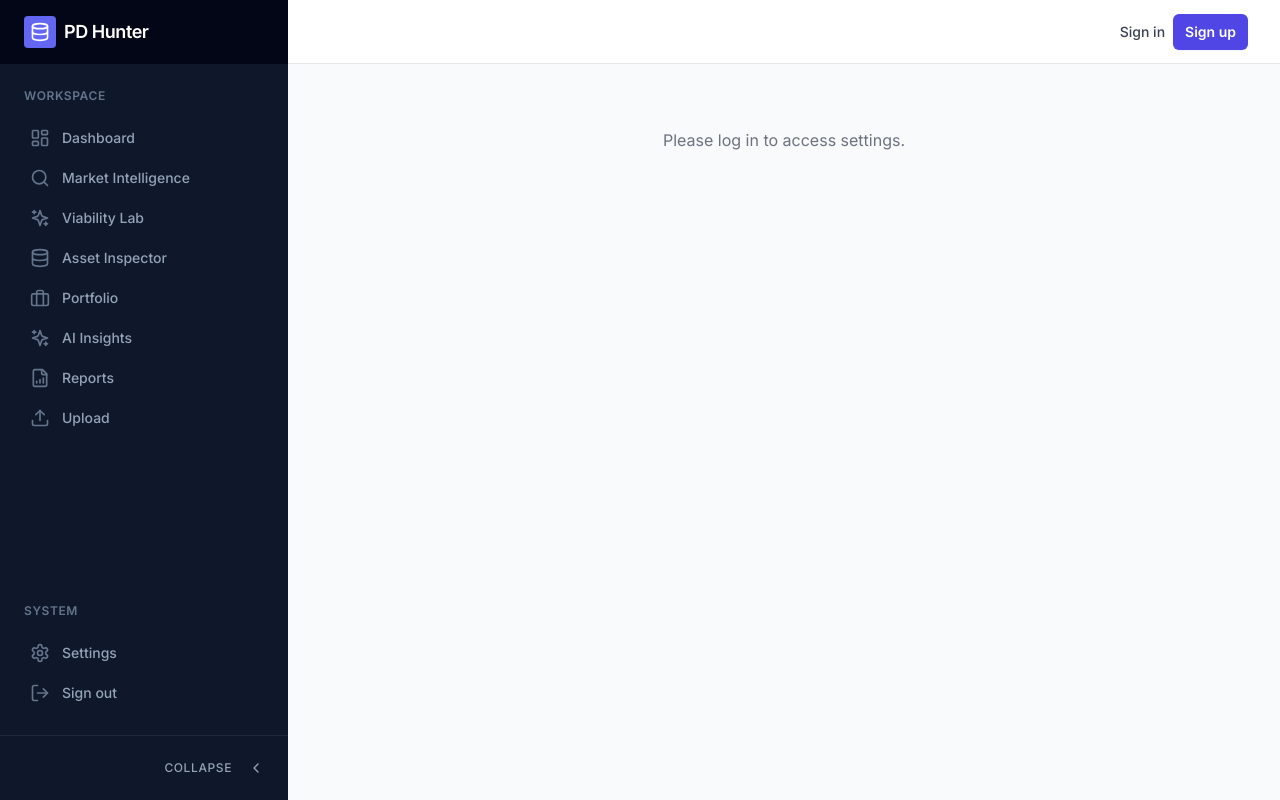
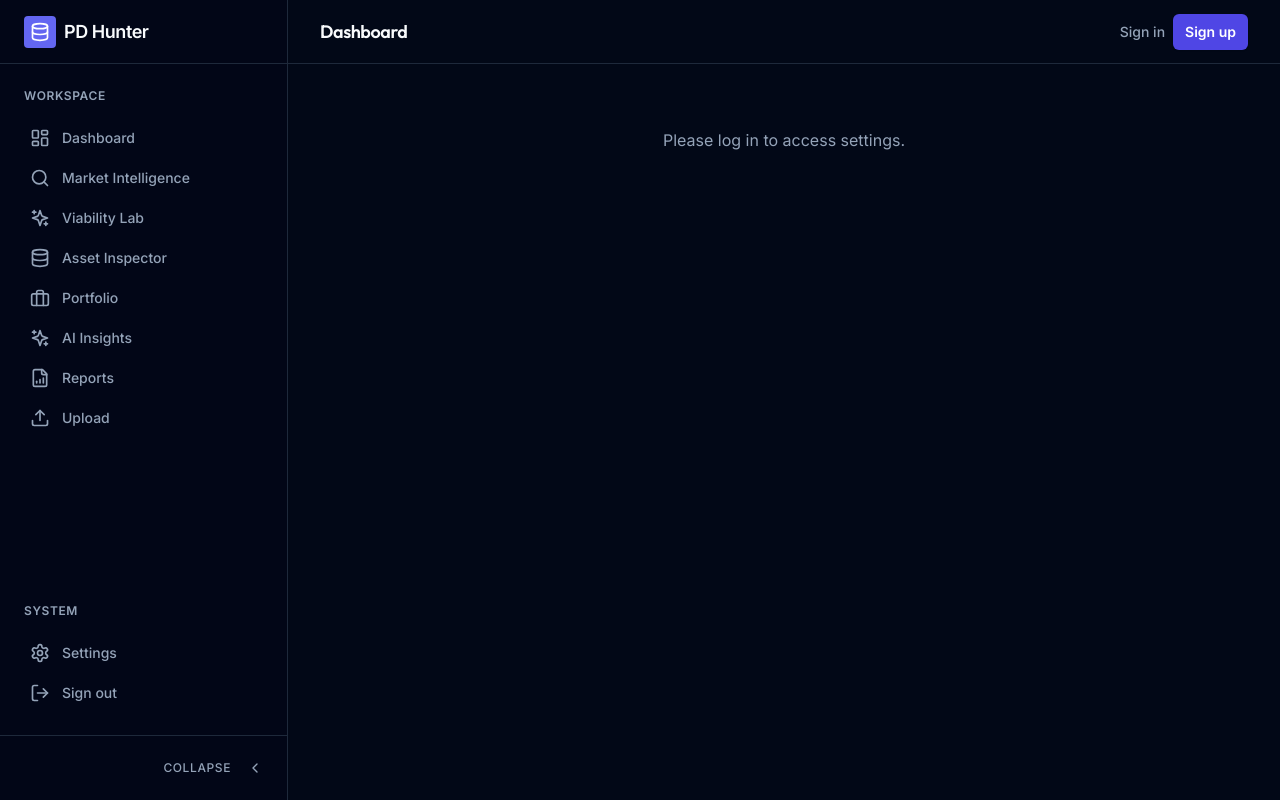
Before and after one commit to amiddlebrook/PublicDomainHunter, a Next.js app in the folder frontend/: page /settings in a window 1280 px wide. Built offline with nearby package versions, Linux system fonts and the light colour scheme; no server answers.

Commit message:
Fix UI: Enforce dark theme by removing hardcoded light colors

```diff
--- a/frontend/src/app/layout.client.tsx
+++ b/frontend/src/app/layout.client.tsx
@@ -56,7 +56,7 @@ export default function ClientLayout({ children }: ClientLayoutProps) {
   if (!mounted) {
     // Return a minimal loading state during SSR
     return (
-      <div className="min-h-screen bg-gray-50 flex items-center justify-center">
+      <div className="min-h-screen bg-background flex items-center justify-center">
         <div className="animate-spin rounded-full h-32 w-32 border-b-2 border-primary-600"></div>
       </div>
     )
@@ -84,17 +84,17 @@ function ClientLayoutContent({ children, sidebarOpen, setSidebarOpen, sidebarCol
   }
 
   return (
-    <div className="min-h-screen bg-gray-50 flex">
+    <div className="min-h-screen bg-background flex">
       {/* Sidebar Navigation */}
       <Sidebar open={sidebarOpen} setOpen={setSidebarOpen} collapsed={sidebarCollapsed} setCollapsed={setSidebarCollapsed} />
 
       {/* Main Content Area */}
       <div className="flex-1 flex flex-col min-w-0 overflow-hidden">
         {/* Top Header */}
-        <header className="flex h-16 items-center gap-x-4 border-b border-gray-200 bg-white px-4 shadow-sm sm:gap-x-6 sm:px-6 lg:px-8">
+        <header className="flex h-16 items-center gap-x-4 border-b border-border bg-card px-4 shadow-sm sm:gap-x-6 sm:px-6 lg:px-8">
           <button
             type="button"
-            className="-m-2.5 p-2.5 text-gray-700 lg:hidden"
+            className="-m-2.5 p-2.5 text-foreground lg:hidden"
             onClick={() => setSidebarOpen(true)}
           >
             <Menu className="h-6 w-6" />
@@ -102,7 +102,7 @@ function ClientLayoutContent({ children, sidebarOpen, setSidebarOpen, sidebarCol
 
           <div className="flex flex-1 gap-x-4 self-stretch lg:gap-x-6">
             <div className="flex flex-1 items-center">
-              <h1 className="text-lg font-semibold text-white">
+              <h1 className="text-lg font-semibold text-foreground">
                 {navigation.find((item) => item.href === pathname)?.name || 'Dashboard'}
               </h1>
             </div>
@@ -113,35 +113,35 @@ function ClientLayoutContent({ children, sidebarOpen, setSidebarOpen, sidebarCol
                   <div className="relative">
                     <button
                       type="button"
-                      className="flex items-center gap-2 rounded-full bg-white p-1 text-gray-400 hover:text-gray-500 focus:outline-none focus:ring-2 focus:ring-indigo-500 focus:ring-offset-2"
+                      className="flex items-center gap-2 rounded-full bg-card p-1 text-muted-foreground hover:text-foreground focus:outline-none focus:ring-2 focus:ring-indigo-500 focus:ring-offset-2"
                       onClick={() => setUserMenuOpen(!userMenuOpen)}
                     >
                       <div className="h-8 w-8 rounded-full bg-indigo-100 flex items-center justify-center text-indigo-600 font-medium">
                         {user.username.charAt(0).toUpperCase()}
                       </div>
                       <span className="hidden lg:flex lg:items-center">
-                        <span className="text-sm font-medium text-gray-700" aria-hidden="true">
+                        <span className="text-sm font-medium text-foreground" aria-hidden="true">
                           {user.username}
                         </span>
                       </span>
                     </button>
 
                     {userMenuOpen && (
-                      <div className="absolute right-0 z-10 mt-2 w-48 origin-top-right rounded-md bg-white py-1 shadow-lg ring-1 ring-black ring-opacity-5 focus:outline-none">
-                        <div className="border-b px-4 py-2 text-sm text-gray-700">
+                      <div className="absolute right-0 z-10 mt-2 w-48 origin-top-right rounded-md bg-card py-1 shadow-lg ring-1 ring-black ring-opacity-5 focus:outline-none border border-border">
+                        <div className="border-b border-border px-4 py-2 text-sm text-foreground">
                           <div className="font-medium">{user.full_name || user.username}</div>
-                          <div className="text-gray-500">{user.email}</div>
+                          <div className="text-muted-foreground">{user.email}</div>
                         </div>
                         <Link
                           href="/profile"
-                          className="block px-4 py-2 text-sm text-gray-700 hover:bg-gray-100"
+                          className="block px-4 py-2 text-sm text-foreground hover:bg-muted"
                           onClick={() => setUserMenuOpen(false)}
                         >
                           Profile Settings
                         </Link>
                         <button
                           onClick={handleLogout}
-                          className="block w-full text-left px-4 py-2 text-sm text-gray-700 hover:bg-gray-100"
+                          className="block w-full text-left px-4 py-2 text-sm text-foreground hover:bg-muted"
                         >
                           <LogOut className="mr-2 inline h-4 w-4" />
                           Sign out
@@ -151,7 +151,7 @@ function ClientLayoutContent({ children, sidebarOpen, setSidebarOpen, sidebarCol
                   </div>
                 ) : (
                   <div className="flex items-center gap-2">
-                    <Link href="/login" className="text-sm font-medium text-gray-700 hover:text-gray-500">
+                    <Link href="/login" className="text-sm font-medium text-muted-foreground hover:text-foreground">
                       Sign in
                     </Link>
                     <Link
@@ -168,7 +168,7 @@ function ClientLayoutContent({ children, sidebarOpen, setSidebarOpen, sidebarCol
         </header>
 
         {/* Main Page Content */}
-        <main className="flex-1 overflow-y-auto bg-gray-50 p-4 sm:p-6 lg:p-8">
+        <main className="flex-1 overflow-y-auto bg-background p-4 sm:p-6 lg:p-8">
           {children}
         </main>
       </div>
--- a/frontend/src/app/settings/page.tsx
+++ b/frontend/src/app/settings/page.tsx
@@ -70,7 +70,7 @@ export default function SettingsPage() {
 
     if (!user) {
         return (
-            <div className="p-8 text-center text-gray-500">
+            <div className="p-8 text-center text-muted-foreground">
                 Please log in to access settings.
             </div>
         )
@@ -82,9 +82,9 @@ export default function SettingsPage() {
             <div>
                 <div className="flex items-center gap-3 mb-2">
                     <SettingsIcon className="h-8 w-8 text-indigo-600" />
-                    <h1 className="text-3xl font-bold text-white">Settings</h1>
+                    <h1 className="text-3xl font-bold text-foreground">Settings</h1>
                 </div>
-                <p className="text-gray-400">
+                <p className="text-muted-foreground">
                     Manage your account settings and preferences
                 </p>
             </div>
@@ -220,7 +220,7 @@ export default function SettingsPage() {
                             <div className="flex items-center justify-between">
                                 <div className="space-y-0.5">
                                     <Label>Email Notifications</Label>
-                                    <p className="text-sm text-gray-400">Receive email updates about your account</p>
+                                    <p className="text-sm text-muted-foreground">Receive email updates about your account</p>
                                 </div>
                                 <Switch
                                     checked={notifications.emailNotifications}
@@ -233,7 +233,7 @@ export default function SettingsPage() {
                             <div className="flex items-center justify-between">
                                 <div className="space-y-0.5">
                                     <Label>Market Alerts</Label>
-                                    <p className="text-sm text-gray-400">Get notified about new market opportunities</p>
+                                    <p className="text-sm text-muted-foreground">Get notified about new market opportunities</p>
                                 </div>
                                 <Switch
                                     checked={notifications.marketAlerts}
@@ -246,7 +246,7 @@ export default function SettingsPage() {
                             <div className="flex items-center justify-between">
                                 <div className="space-y-0.5">
                                     <Label>New Opportunities</Label>
-                                    <p className="text-sm text-gray-400">Alert when high-value works become public domain</p>
+                                    <p className="text-sm text-muted-foreground">Alert when high-value works become public domain</p>
                                 </div>
                                 <Switch
                                     checked={notifications.newOpportunities}
@@ -259,7 +259,7 @@ export default function SettingsPage() {
                             <div className="flex items-center justify-between">
                                 <div className="space-y-0.5">
                                     <Label>Weekly Digest</Label>
-                                    <p className="text-sm text-gray-400">Weekly summary of top opportunities</p>
+                                    <p className="text-sm text-muted-foreground">Weekly summary of top opportunities</p>
                                 </div>
                                 <Switch
                                     checked={notifications.weeklyDigest}
@@ -397,7 +397,7 @@ export default function SettingsPage() {
                             <div className="flex items-center justify-between">
                                 <div className="space-y-0.5">
                                     <Label>Email Notifications</Label>
-                                    <p className="text-sm text-gray-500">Receive email updates about your account</p>
+                                    <p className="text-sm text-muted-foreground">Receive email updates about your account</p>
                                 </div>
                                 <Switch
                                     checked={notifications.emailNotifications}
@@ -410,7 +410,7 @@ export default function SettingsPage() {
                             <div className="flex items-center justify-between">
                                 <div className="space-y-0.5">
                                     <Label>Market Alerts</Label>
-                                    <p className="text-sm text-gray-500">Get notified about new market opportunities</p>
+                                    <p className="text-sm text-muted-foreground">Get notified about new market opportunities</p>
                                 </div>
                                 <Switch
                                     checked={notifications.marketAlerts}
@@ -423,7 +423,7 @@ export default function SettingsPage() {
                             <div className="flex items-center justify-between">
                                 <div className="space-y-0.5">
                                     <Label>New Opportunities</Label>
-                                    <p className="text-sm text-gray-500">Alert when high-value works become public domain</p>
+                                    <p className="text-sm text-muted-foreground">Alert when high-value works become public domain</p>
                                 </div>
                                 <Switch
                                     checked={notifications.newOpportunities}
@@ -436,7 +436,7 @@ export default function SettingsPage() {
                             <div className="flex items-center justify-between">
                                 <div className="space-y-0.5">
                                     <Label>Weekly Digest</Label>
-                                    <p className="text-sm text-gray-500">Weekly summary of top opportunities</p>
+                                    <p className="text-sm text-muted-foreground">Weekly summary of top opportunities</p>
                                 </div>
                                 <Switch
                                     checked={notifications.weeklyDigest}
@@ -529,8 +529,8 @@ export default function SettingsPage() {
                                 <div className="border rounded-lg p-6 space-y-4">
                                     <div className="space-y-2">
                                         <h3 className="font-bold text-xl">Free</h3>
-                                        <p className="text-2xl font-bold">$0<span className="text-sm font-normal text-gray-400">/month</span></p>
-                                        <p className="text-gray-400">Essential tools for public domain research.</p>
+                                        <p className="text-2xl font-bold">$0<span className="text-sm font-normal text-muted-foreground">/month</span></p>
+                                        <p className="text-muted-foreground">Essential tools for public domain research.</p>
                                     </div>
                                     <ul className="space-y-2 text-sm">
                                         <li className="flex items-center"><span className="mr-2 text-green-500">✓</span> Basic Search</li>
@@ -541,14 +541,14 @@ export default function SettingsPage() {
                                 </div>
 
                                 {/* Pro Plan */}
-                                <div className="border border-indigo-200 bg-indigo-50 rounded-lg p-6 space-y-4 relative overflow-hidden">
+                                <div className="border border-indigo-500/20 bg-indigo-500/5 rounded-lg p-6 space-y-4 relative overflow-hidden">
                                     <div className="absolute top-0 right-0 bg-indigo-500 text-white text-xs px-3 py-1 rounded-bl-lg">POPULAR</div>
                                     <div className="space-y-2">
-                                        <h3 className="font-bold text-xl text-indigo-900">Pro Hunter</h3>
-                                        <p className="text-2xl font-bold text-indigo-900">$29<span className="text-sm font-normal text-indigo-600">/month</span></p>
-                                        <p className="text-indigo-700">Advanced tools for serious sellers.</p>
+                                        <h3 className="font-bold text-xl text-indigo-400">Pro Hunter</h3>
+                                        <p className="text-2xl font-bold text-indigo-400">$29<span className="text-sm font-normal text-indigo-300">/month</span></p>
+                                        <p className="text-indigo-300">Advanced tools for serious sellers.</p>
                                     </div>
-                                    <ul className="space-y-2 text-sm text-indigo-800">
+                                    <ul className="space-y-2 text-sm text-indigo-300">
                                         <li className="flex items-center"><span className="mr-2 text-indigo-500">✓</span> Unlimited Search</li>
                                         <li className="flex items-center"><span className="mr-2 text-indigo-500">✓</span> Unlimited Viability Checks</li>
                                         <li className="flex items-center"><span className="mr-2 text-indigo-500">✓</span> Market Signals & Trends</li>
@@ -588,7 +588,7 @@ export default function SettingsPage() {
 
                             <div className="pt-6 border-t">
                                 <h4 className="font-medium mb-4">Manage Subscription</h4>
-                                <p className="text-sm text-gray-400 mb-4">
+                                <p className="text-sm text-muted-foreground mb-4">
                                     Already have a subscription? Manage your payment methods and billing history.
                                 </p>
                                 <Button
--- a/frontend/src/components/layout/Sidebar.tsx
+++ b/frontend/src/components/layout/Sidebar.tsx
@@ -46,7 +46,7 @@ export function Sidebar({ open, setOpen, collapsed, setCollapsed }: SidebarProps
             {/* Mobile backdrop */}
             <div
                 className={clsx(
-                    'fixed inset-0 z-50 bg-gray-900/80 backdrop-blur-sm transition-opacity lg:hidden',
+                    'fixed inset-0 z-50 bg-background/80 backdrop-blur-sm transition-opacity lg:hidden',
                     open ? 'opacity-100' : 'opacity-0 pointer-events-none'
                 )}
                 onClick={() => setOpen(false)}
@@ -55,14 +55,14 @@ export function Sidebar({ open, setOpen, collapsed, setCollapsed }: SidebarProps
             {/* Sidebar container */}
             <div
                 className={clsx(
-                    'fixed inset-y-0 left-0 z-50 bg-slate-900 text-slate-300 transition-all duration-300 ease-in-out lg:translate-x-0 lg:static lg:inset-auto lg:flex lg:flex-col',
+                    'fixed inset-y-0 left-0 z-50 bg-dark-950 text-muted-foreground transition-all duration-300 ease-in-out lg:translate-x-0 lg:static lg:inset-auto lg:flex lg:flex-col border-r border-border',
                     open ? 'translate-x-0 w-72' : '-translate-x-full w-72',
                     collapsed ? 'lg:w-20' : 'lg:w-72'
                 )}
             >
                 {/* Header */}
-                <div className={clsx("flex h-16 shrink-0 items-center px-6 bg-slate-950", collapsed ? "justify-center" : "justify-between")}>
-                    <div className="flex items-center gap-2 font-semibold text-white">
+                <div className={clsx("flex h-16 shrink-0 items-center px-6 bg-dark-950 border-b border-border", collapsed ? "justify-center" : "justify-between")}>
+                    <div className="flex items-center gap-2 font-semibold text-foreground">
                         <div className="h-8 w-8 rounded bg-indigo-500 flex items-center justify-center shrink-0">
                             <Database className="h-5 w-5 text-white" />
                         </div>
@@ -70,7 +70,7 @@ export function Sidebar({ open, setOpen, collapsed, setCollapsed }: SidebarProps
                     </div>
                     <button
                         type="button"
-                        className="lg:hidden text-slate-400 hover:text-white"
+                        className="lg:hidden text-muted-foreground hover:text-foreground"
                         onClick={() => setOpen(false)}
                     >
                         <X className="h-6 w-6" />
@@ -81,7 +81,7 @@ export function Sidebar({ open, setOpen, collapsed, setCollapsed }: SidebarProps
                 <nav className="flex flex-1 flex-col overflow-y-auto px-4 py-6 gap-y-8 scrollbar-none">
                     <div>
                         {!collapsed && (
-                            <div className="text-xs font-semibold uppercase tracking-wider text-slate-500 mb-4 px-2 whitespace-nowrap">
+                            <div className="text-xs font-semibold uppercase tracking-wider text-muted-foreground mb-4 px-2 whitespace-nowrap">
                                 Workspace
                             </div>
                         )}
@@ -98,11 +98,11 @@ export function Sidebar({ open, setOpen, collapsed, setCollapsed }: SidebarProps
                                                 'group flex items-center gap-x-3 rounded-md px-3 py-2 text-sm font-medium transition-colors',
                                                 isActive
                                                     ? 'bg-indigo-500/10 text-indigo-400 border-l-2 border-indigo-500'
-                                                    : 'text-slate-400 hover:bg-slate-800 hover:text-white border-l-2 border-transparent',
+                                                    : 'text-muted-foreground hover:bg-muted hover:text-foreground border-l-2 border-transparent',
                                                 collapsed && 'justify-center px-2'
                                             )}
                                         >
-                                            <item.icon className={clsx('h-5 w-5 shrink-0', isActive ? 'text-indigo-400' : 'text-slate-500 group-hover:text-white')} />
+                                            <item.icon className={clsx('h-5 w-5 shrink-0', isActive ? 'text-indigo-400' : 'text-muted-foreground group-hover:text-foreground')} />
                                             {!collapsed && <span className="whitespace-nowrap">{item.name}</span>}
                                         </Link>
                                     </li>
@@ -113,7 +113,7 @@ export function Sidebar({ open, setOpen, collapsed, setCollapsed }: SidebarProps
 
                     <div className="mt-auto">
                         {!collapsed && (
-                            <div className="text-xs font-semibold uppercase tracking-wider text-slate-500 mb-4 px-2 whitespace-nowrap">
+                            <div className="text-xs font-semibold uppercase tracking-wider text-muted-foreground mb-4 px-2 whitespace-nowrap">
                                 System
                             </div>
                         )}
@@ -123,11 +123,11 @@ export function Sidebar({ open, setOpen, collapsed, setCollapsed }: SidebarProps
                                     href="/settings"
                                     title={collapsed ? "Settings" : undefined}
                                     className={clsx(
-                                        "group flex items-center gap-x-3 rounded-md px-3 py-2 text-sm font-medium text-slate-400 hover:bg-slate-800 hover:text-white transition-colors border-l-2 border-transparent",
+                                        "group flex items-center gap-x-3 rounded-md px-3 py-2 text-sm font-medium text-muted-foreground hover:bg-muted hover:text-foreground transition-colors border-l-2 border-transparent",
                                         collapsed && 'justify-center px-2'
                                     )}
                                 >
-                                    <Settings className="h-5 w-5 shrink-0 text-slate-500 group-hover:text-white" />
+                                    <Settings className="h-5 w-5 shrink-0 text-muted-foreground group-hover:text-foreground" />
                                     {!collapsed && <span className="whitespace-nowrap">Settings</span>}
                                 </Link>
                             </li>
@@ -136,11 +136,11 @@ export function Sidebar({ open, setOpen, collapsed, setCollapsed }: SidebarProps
                                     onClick={() => logout()}
                                     title={collapsed ? "Sign out" : undefined}
                                     className={clsx(
-                                        "w-full group flex items-center gap-x-3 rounded-md px-3 py-2 text-sm font-medium text-slate-400 hover:bg-slate-800 hover:text-white transition-colors border-l-2 border-transparent text-left",
+                                        "w-full group flex items-center gap-x-3 rounded-md px-3 py-2 text-sm font-medium text-muted-foreground hover:bg-muted hover:text-foreground transition-colors border-l-2 border-transparent text-left",
                                         collapsed && 'justify-center px-2'
                                     )}
                                 >
-                                    <LogOut className="h-5 w-5 shrink-0 text-slate-500 group-hover:text-white" />
+                                    <LogOut className="h-5 w-5 shrink-0 text-muted-foreground group-hover:text-foreground" />
                                     {!collapsed && <span className="whitespace-nowrap">Sign out</span>}
                                 </button>
                             </li>
@@ -149,10 +149,10 @@ export function Sidebar({ open, setOpen, collapsed, setCollapsed }: SidebarProps
                 </nav>
 
                 {/* Collapse Toggle (Desktop Only) */}
-                <div className="hidden lg:flex p-4 border-t border-slate-800 justify-end">
+                <div className="hidden lg:flex p-4 border-t border-border justify-end">
                     <button
                         onClick={() => setCollapsed && setCollapsed(!collapsed)}
-                        className="p-2 text-slate-400 hover:text-white hover:bg-slate-800 rounded-md transition-colors"
+                        className="p-2 text-muted-foreground hover:text-foreground hover:bg-muted rounded-md transition-colors"
                     >
                         {collapsed ? (
                             <ChevronRight className="h-5 w-5" />
```
